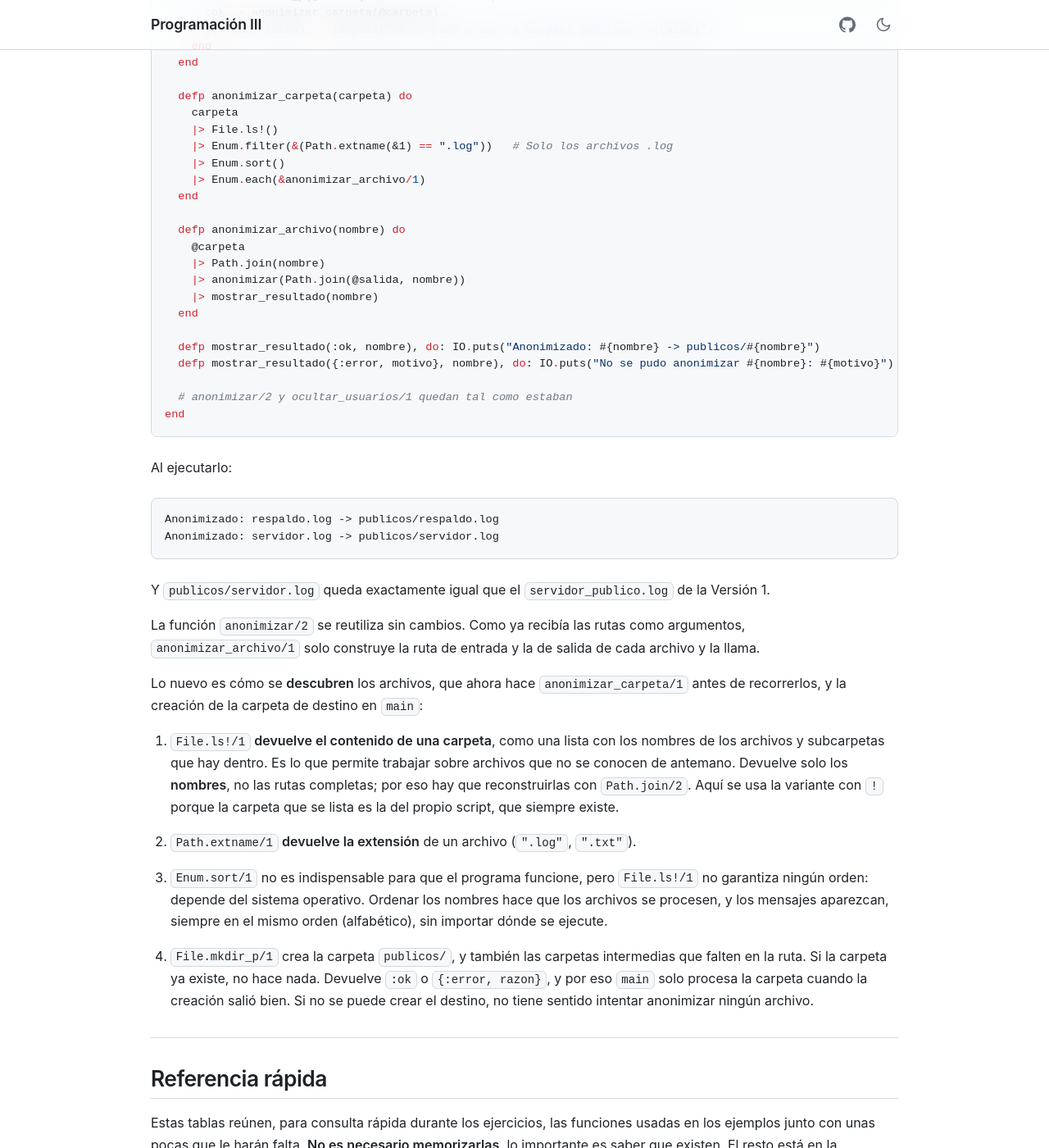
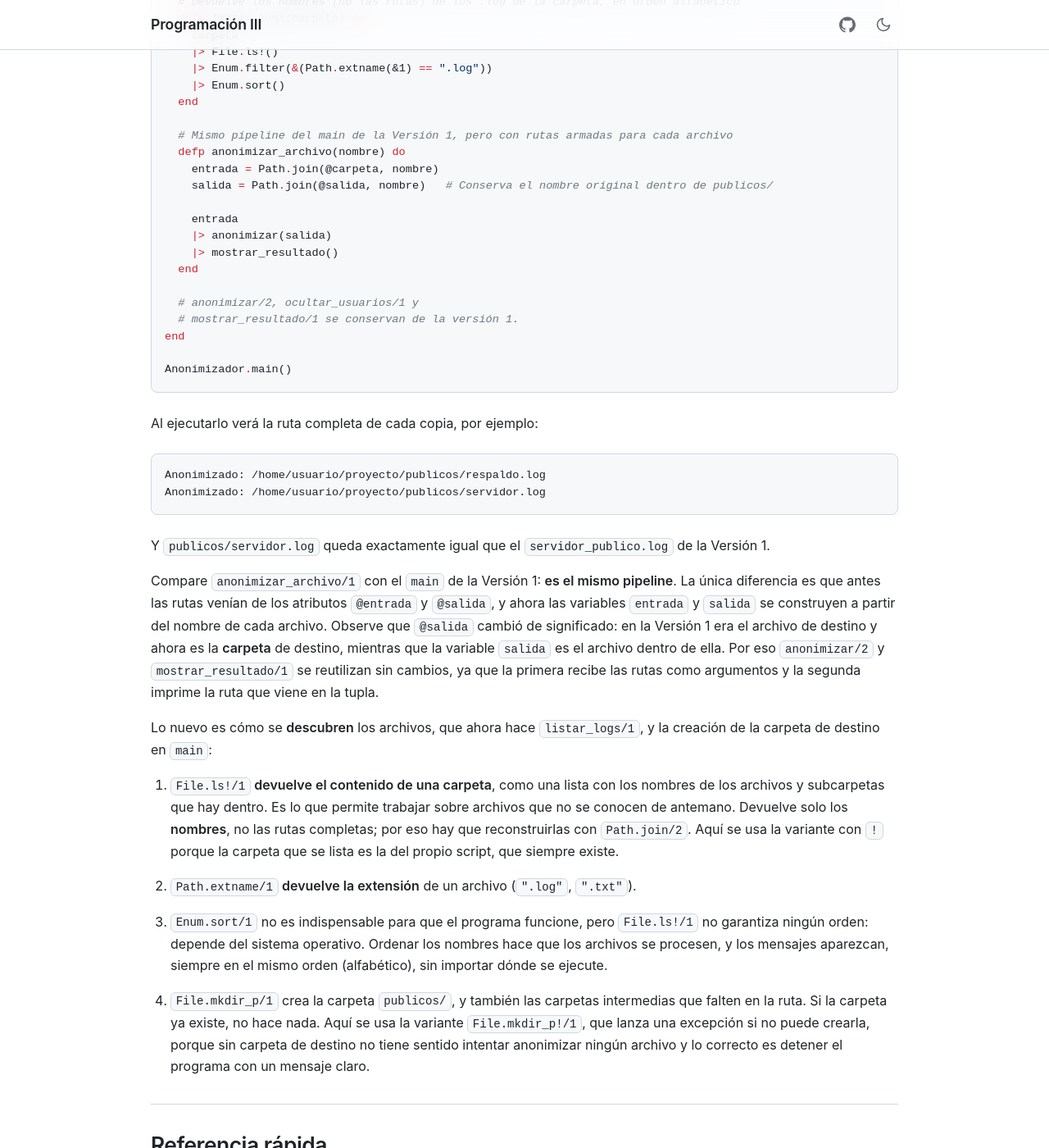
Before and after one commit to caflorezvi/guias-programacion3, a Jekyll site: the page built from docs/11.archivos.md, in a window 1280 px wide and 1400 px high, scrolled down 12803 px. Shown: the whole window at 82% size. Built offline with Jekyll 4.4.1, drawn with Linux system fonts in a browser that asks for light colours; our own code applies the rules of GitHub Pages for plain Markdown files; some of the changed text lies outside the part shown.

Commit message:
Actualización de la guía de archivos

````diff
--- a/docs/11.archivos.md
+++ b/docs/11.archivos.md
@@ -390,7 +390,7 @@ defmodule Anonimizador do
       |> Stream.map(&ocultar_usuarios/1)                 # Transforma cada línea
       |> Enum.into(File.stream!(salida, [:write]))       # Escribe línea por línea
 
-      :ok
+      {:ok, salida}
     else
       {:error, "el archivo no existe"}
     end
@@ -400,7 +400,7 @@ defmodule Anonimizador do
     String.replace(linea, ~r/Usuario \w+/, "Usuario ***")
   end
 
-  defp mostrar_resultado(:ok), do: IO.puts("Anonimizado: #{@salida}")
+  defp mostrar_resultado({:ok, ruta}), do: IO.puts("Anonimizado: #{ruta}")
   defp mostrar_resultado({:error, motivo}), do: IO.puts("Error: #{motivo}")
 end
 
@@ -421,7 +421,7 @@ El contenido de `servidor_publico.log` queda así:
 
 Las líneas de error y advertencia pasan intactas, ya que son las que el proveedor necesita para diagnosticar.
 
-La función `anonimizar/2` comprueba con `File.exists?/1` que el archivo exista antes de leerlo, igual que `analizar/2` en la Versión 6 del Ejemplo 1. Además, esta versión introduce dos cosas nuevas:
+La función `anonimizar/2` comprueba con `File.exists?/1` que el archivo exista antes de leerlo, igual que `analizar/2` en la Versión 6 del Ejemplo 1. Cuando todo sale bien devuelve `{:ok, salida}`, con la ruta del archivo generado, de modo que `mostrar_resultado/1` imprime lo que recibe y no depende de ningún atributo. Además, esta versión introduce dos cosas nuevas:
 
 - **Un stream también puede ser el destino de la escritura.** Hasta ahora usábamos `File.stream!/1` para leer. Al pasarlo a `Enum.into/2` con el modo `[:write]` se convierte en el **destino**, de manera que cada línea transformada se escribe de inmediato, sin acumular nada. Esta es la forma habitual en Elixir de **convertir un archivo en otro**.
 
@@ -446,54 +446,58 @@ Para probarlo, cree un segundo log llamado `respaldo.log` junto al que ya tiene:
 
 > ⚠️ **Antes de continuar:** borre el archivo `servidor_publico.log` que generó la Versión 1. Si no lo hace, el programa también lo procesará, porque termina en `.log` y el programa no tiene forma de distinguir un log original de una copia ya anonimizada.
 
-En el archivo de la Versión 1, reemplace los atributos por `@carpeta` y `@salida`, cambie `main`, agregue `anonimizar_carpeta/1` y `anonimizar_archivo/1`, y reemplace `mostrar_resultado/1` por `mostrar_resultado/2`:
+En el archivo de la Versión 1, reemplace los atributos por `@carpeta` y `@salida`, cambie `main` y agregue `listar_logs/1` y `anonimizar_archivo/1`:
 
 ```elixir
 defmodule Anonimizador do
-  @carpeta __DIR__
-  @salida Path.join(__DIR__, "publicos")
+  @carpeta __DIR__                         # Carpeta donde están los logs originales
+  @salida Path.join(__DIR__, "publicos")   # Carpeta donde quedan las copias
 
   def main do
-    case File.mkdir_p(@salida) do   # Crea la carpeta destino si no existe
-      :ok -> anonimizar_carpeta(@carpeta)
-      {:error, razon} -> IO.puts("No se pudo crear la carpeta publicos: #{razon}")
-    end
-  end
+    File.mkdir_p!(@salida)   # Crea la carpeta destino si no existe
 
-  defp anonimizar_carpeta(carpeta) do
-    carpeta
-    |> File.ls!()
-    |> Enum.filter(&(Path.extname(&1) == ".log"))   # Solo los archivos .log
-    |> Enum.sort()
+    @carpeta
+    |> listar_logs()
     |> Enum.each(&anonimizar_archivo/1)
   end
 
-  defp anonimizar_archivo(nombre) do
-    @carpeta
-    |> Path.join(nombre)
-    |> anonimizar(Path.join(@salida, nombre))
-    |> mostrar_resultado(nombre)
+  # Devuelve los nombres (no las rutas) de los .log de la carpeta, en orden alfabético
+  defp listar_logs(carpeta) do
+    carpeta
+    |> File.ls!()
+    |> Enum.filter(&(Path.extname(&1) == ".log"))
+    |> Enum.sort()
   end
 
-  defp mostrar_resultado(:ok, nombre), do: IO.puts("Anonimizado: #{nombre} -> publicos/#{nombre}")
-  defp mostrar_resultado({:error, motivo}, nombre), do: IO.puts("No se pudo anonimizar #{nombre}: #{motivo}")
+  # Mismo pipeline del main de la Versión 1, pero con rutas armadas para cada archivo
+  defp anonimizar_archivo(nombre) do
+    entrada = Path.join(@carpeta, nombre)
+    salida = Path.join(@salida, nombre)   # Conserva el nombre original dentro de publicos/
 
-  # anonimizar/2 y ocultar_usuarios/1 quedan tal como estaban
+    entrada
+    |> anonimizar(salida)
+    |> mostrar_resultado()
+  end
+
+  # anonimizar/2, ocultar_usuarios/1 y
+  # mostrar_resultado/1 se conservan de la versión 1.
 end
+
+Anonimizador.main()
 ```
 
-Al ejecutarlo:
+Al ejecutarlo verá la ruta completa de cada copia, por ejemplo:
 
 ```
-Anonimizado: respaldo.log -> publicos/respaldo.log
-Anonimizado: servidor.log -> publicos/servidor.log
+Anonimizado: /home/usuario/proyecto/publicos/respaldo.log
+Anonimizado: /home/usuario/proyecto/publicos/servidor.log
 ```
 
 Y `publicos/servidor.log` queda exactamente igual que el `servidor_publico.log` de la Versión 1.
 
-La función `anonimizar/2` se reutiliza sin cambios. Como ya recibía las rutas como argumentos, `anonimizar_archivo/1` solo construye la ruta de entrada y la de salida de cada archivo y la llama.
+Compare `anonimizar_archivo/1` con el `main` de la Versión 1: **es el mismo pipeline**. La única diferencia es que antes las rutas venían de los atributos `@entrada` y `@salida`, y ahora las variables `entrada` y `salida` se construyen a partir del nombre de cada archivo. Observe que `@salida` cambió de significado: en la Versión 1 era el archivo de destino y ahora es la **carpeta** de destino, mientras que la variable `salida` es el archivo dentro de ella. Por eso `anonimizar/2` y `mostrar_resultado/1` se reutilizan sin cambios, ya que la primera recibe las rutas como argumentos y la segunda imprime la ruta que viene en la tupla.
 
-Lo nuevo es cómo se **descubren** los archivos, que ahora hace `anonimizar_carpeta/1` antes de recorrerlos, y la creación de la carpeta de destino en `main`:
+Lo nuevo es cómo se **descubren** los archivos, que ahora hace `listar_logs/1`, y la creación de la carpeta de destino en `main`:
 
 1. `File.ls!/1` **devuelve el contenido de una carpeta**, como una lista con los nombres de los archivos y subcarpetas que hay dentro. Es lo que permite trabajar sobre archivos que no se conocen de antemano. Devuelve solo los **nombres**, no las rutas completas; por eso hay que reconstruirlas con `Path.join/2`. Aquí se usa la variante con `!` porque la carpeta que se lista es la del propio script, que siempre existe.
 
@@ -501,7 +505,7 @@ Lo nuevo es cómo se **descubren** los archivos, que ahora hace `anonimizar_carp
 
 3. `Enum.sort/1` no es indispensable para que el programa funcione, pero `File.ls!/1` no garantiza ningún orden: depende del sistema operativo. Ordenar los nombres hace que los archivos se procesen, y los mensajes aparezcan, siempre en el mismo orden (alfabético), sin importar dónde se ejecute.
 
-4. `File.mkdir_p/1` crea la carpeta `publicos/`, y también las carpetas intermedias que falten en la ruta. Si la carpeta ya existe, no hace nada. Devuelve `:ok` o `{:error, razon}`, y por eso `main` solo procesa la carpeta cuando la creación salió bien. Si no se puede crear el destino, no tiene sentido intentar anonimizar ningún archivo.
+4. `File.mkdir_p/1` crea la carpeta `publicos/`, y también las carpetas intermedias que falten en la ruta. Si la carpeta ya existe, no hace nada. Aquí se usa la variante `File.mkdir_p!/1`, que lanza una excepción si no puede crearla, porque sin carpeta de destino no tiene sentido intentar anonimizar ningún archivo y lo correcto es detener el programa con un mensaje claro.
 
 ---
 
@@ -527,6 +531,7 @@ Estas tablas reúnen, para consulta rápida durante los ejercicios, las funcione
 | `File.exists?/1` | Indica si la ruta existe, sea archivo o carpeta                | `File.exists?("servidor.log")` → `true`           |
 | `File.ls!/1`     | Lista los nombres del contenido de una carpeta                 | `File.ls!(".")` → `["servidor.log", …]`           |
 | `File.mkdir_p/1` | Crea la carpeta y todos los directorios intermedios que falten | `File.mkdir_p("publicos")` → `:ok`                |
+| `File.mkdir_p!/1` | Igual, pero lanza excepción si falla                          | `File.mkdir_p!("publicos")` → `:ok`               |
 | `Path.join/2`    | Une dos partes de una ruta con el separador del sistema        | `Path.join("/datos", "a.log")` → `"/datos/a.log"` |
 | `Path.extname/1` | Devuelve la extensión                                          | `Path.extname("servidor.log")` → `".log"`         |
 
````
Also changed, not shown: docs/res/file_read_vs_stream.svg.
